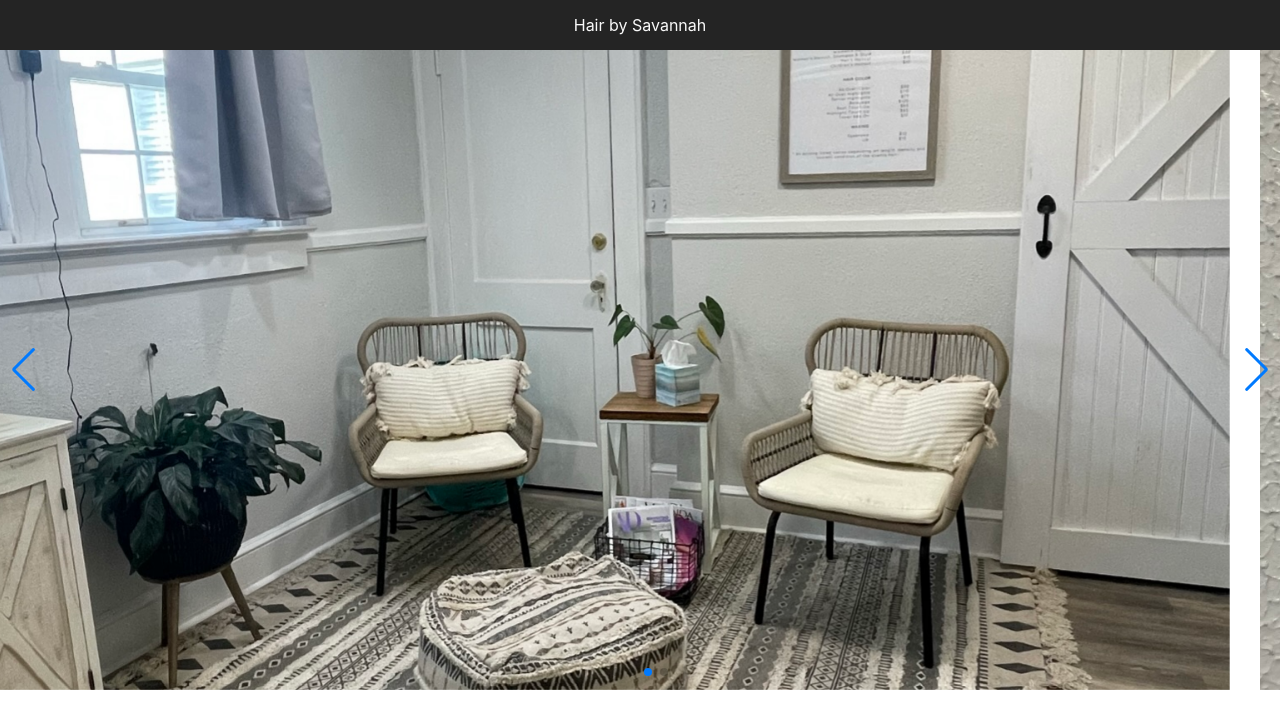
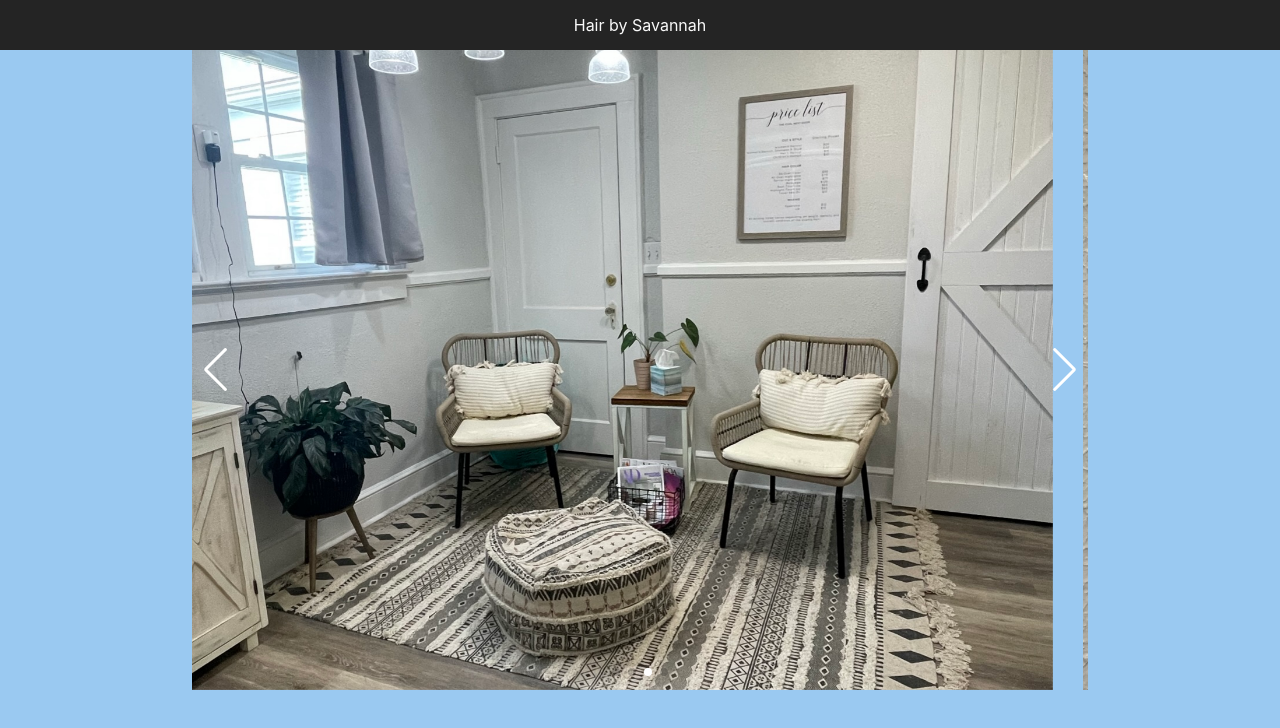
Before and after one commit to swatson9008/hairsite, a React (Vite) app: page / in a window 1280 px wide. Shown: the top 728 px of the page. Built offline with nearby package versions, Linux system fonts and the light colour scheme.

Commit message:
minor css changes

```diff
--- a/src/index.css
+++ b/src/index.css
@@ -12,6 +12,7 @@
   -webkit-font-smoothing: antialiased;
   -moz-osx-font-smoothing: grayscale;
   -webkit-text-size-adjust: 100%;
+  --swiper-theme-color: white;
 }
 
 a {
@@ -26,7 +27,9 @@ a:hover {
 body {
   margin: 0;
   position: relative;
-  height: 100%;
+  min-height: 100vh;
+  min-width: 100vw;
+  background-color: #9ac9f1;
 }
 
 h1 {
@@ -103,9 +106,27 @@ button:focus-visible {
   align-items: center;
 }*/
 
-.swiper {
+.swiper-slide img {
+  display: block;
+  width: 100vw;
+  height: 80vh;
+  object-fit:cover;
+}
+
+@media(max-width: 799px){
+  .swiper {
   width: 100%;
   height: 100%;
+}
+
+}
+
+@media(min-width: 800px){
+  .swiper {
+  width: 70%;
+  height: 50%;
+}
+
 }
 
 .swiper-slide {
@@ -118,10 +139,3 @@ button:focus-visible {
   justify-content: center;
   align-items: center;
 }
-
-.swiper-slide img {
-  display: block;
-  width: 100vw;
-  height: 80vh;
-  object-fit:cover;
-}
```
